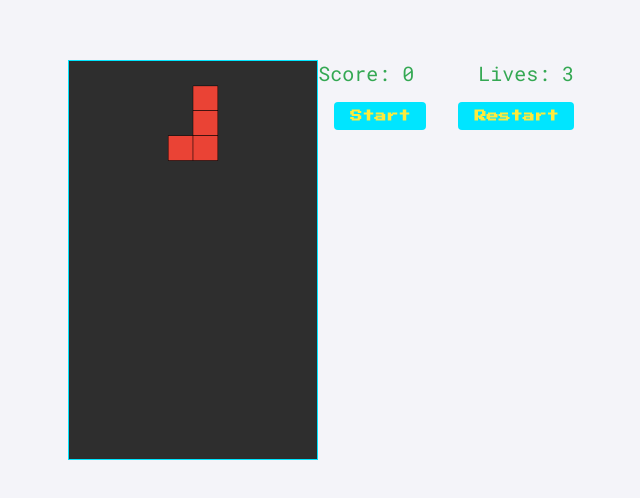
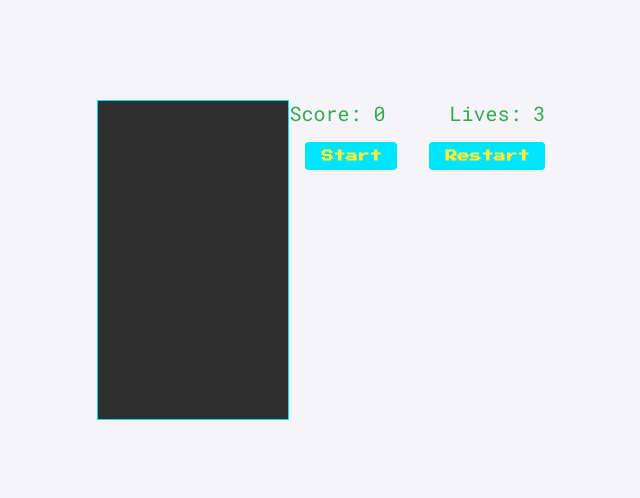
Before and after one commit to MapYh/Tetris, a plain HTML site: page index.html in a window 1280 px wide. Shown: the part 148-646 px from the top of the page, without its empty margins (311-951 px from the left). Drawn offline with Linux system fonts and the light colour scheme.

Commit message:
Added a start button, more rows to the playing board, and made the screen smaller.

```diff
--- a/init.js
+++ b/init.js
@@ -1,12 +1,13 @@
 let playing_board = [];
 let landed = [];
 let init_flag = false;
-let playing_board_rows = 16;
-let playing_board_columns = 10;
+let playing_board_rows = 20;
+let playing_board_columns = 12;
 let start_x = 4;
 let start_y = 0;
 let x = Math.floor((playing_board_columns - 1) / 2); //Create a function that choses the best starting coordinates.
 let y = 0;
+let start = false;
 
 let shapes = {
   vertical_line: [[1], [1], [1]],
@@ -50,6 +51,14 @@ let shapes = {
     [1, 0],
     [1, 1],
     [0, 1],
+  ],
+  t: [
+    [0, 1, 0],
+    [1, 1, 1],
+  ],
+  upside_down_t: [
+    [1, 1, 1],
+    [0, 1, 0],
   ],
 };
 
--- a/logic.js
+++ b/logic.js
@@ -1,4 +1,28 @@
 import { init_Board, shapes, landed, start_x, start_y } from "./init.js";
+
+////Things to addd
+/*
+Better styling,
+
+better background, (github page like light from below,)
+
+
+
+
+add highscore,
+add a pause screen,
+make a gameover screen.
+and a reset.
+description with github pages link.
+save the block in the right color,
+make it so that the block can be moved when
+they are att the bottom before the freeze into place, atm they stick to the bottom
+
+Look at other games and see what features they have.
+what other rendering ways are there for graphics?
+
+
+*/
 
 /********************Shapes    */
 const square_size = 50;
@@ -6,15 +30,8 @@ let gameover = false;
 let score = 0;
 let lives = 3;
 let hit = false;
-let colorForShapes = [
-  "#4285F4",
-  "#FFEB3B",
-  "#34A853",
-  "#FB8C00 ",
-  "#EA4335",
-  /*  "blue",
-  "Brown", */
-];
+let start = false;
+let colorForShapes = ["#4285F4", "#FFEB3B", "#34A853", "#FB8C00", "#EA4335"];
 let gameSpeedLimit = 0;
 let shapeColor =
   colorForShapes[Math.ceil(Math.random() * colorForShapes.length - 1)];
@@ -30,6 +47,10 @@ livesElement.appendChild(livesNode);
 const canvas = document.getElementById("playing_board");
 const ctx = canvas.getContext("2d");
 
+const startButton = document.querySelector(".start_button");
+startButton.addEventListener("click", () => {
+  start = true;
+});
 /*************Init playing board */
 let [
   playing_board,
@@ -89,9 +110,12 @@ function draw_Shape() {
 function draw() {
   canvas.width = square_size * playing_board_columns; // 350px.
   canvas.height = square_size * playing_board_rows; // 500px.
-  undraw();
-  draw_landed_shapes();
-  draw_Shape();
+  if (start) {
+    undraw();
+    draw_landed_shapes();
+    draw_Shape();
+  }
+
   return;
 }
 
@@ -283,7 +307,8 @@ window.addEventListener("keydown", (event) => {
       )
         x++;
       break;
-    case " ":
+    case "w":
+    case "":
       const rotatedShape = rotateShape(shapes[shape_key]);
       if (canRotate(rotatedShape)) shapes[shape_key] = rotatedShape;
       break;
--- a/style.css
+++ b/style.css
@@ -14,7 +14,7 @@ body {
 
 .main {
   display: flex;
-  height: 50dvh;
+  height: 40dvh;
 }
 
 .playing_board__side_field__score_lives {
```
